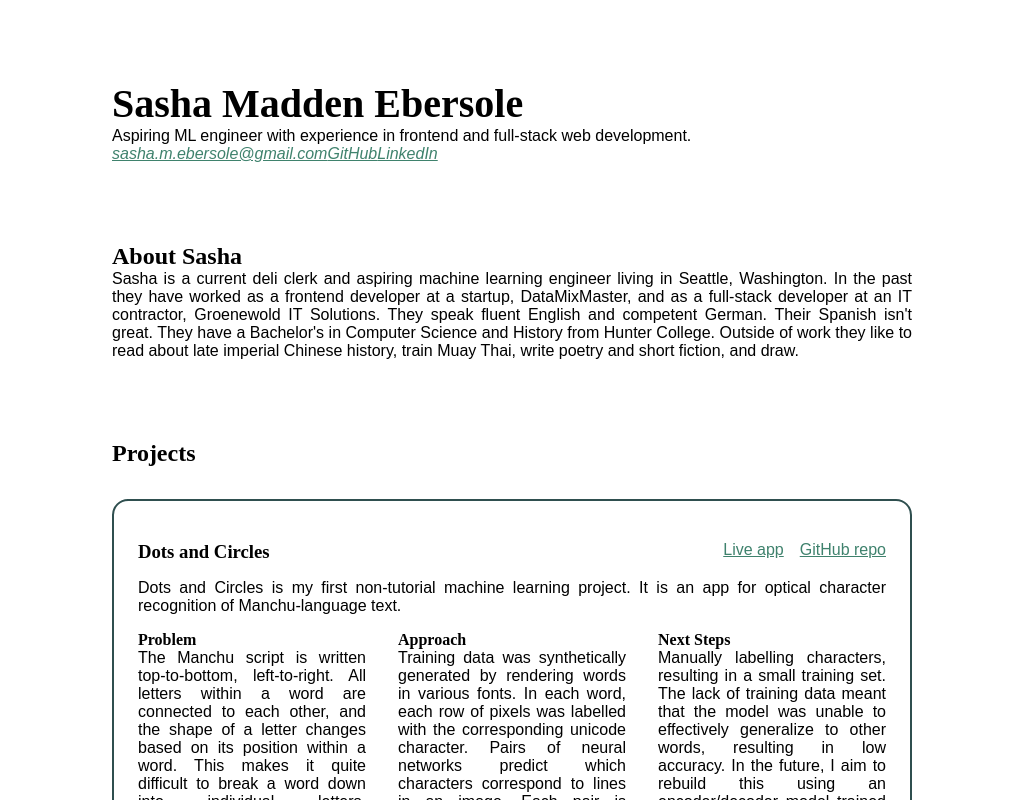
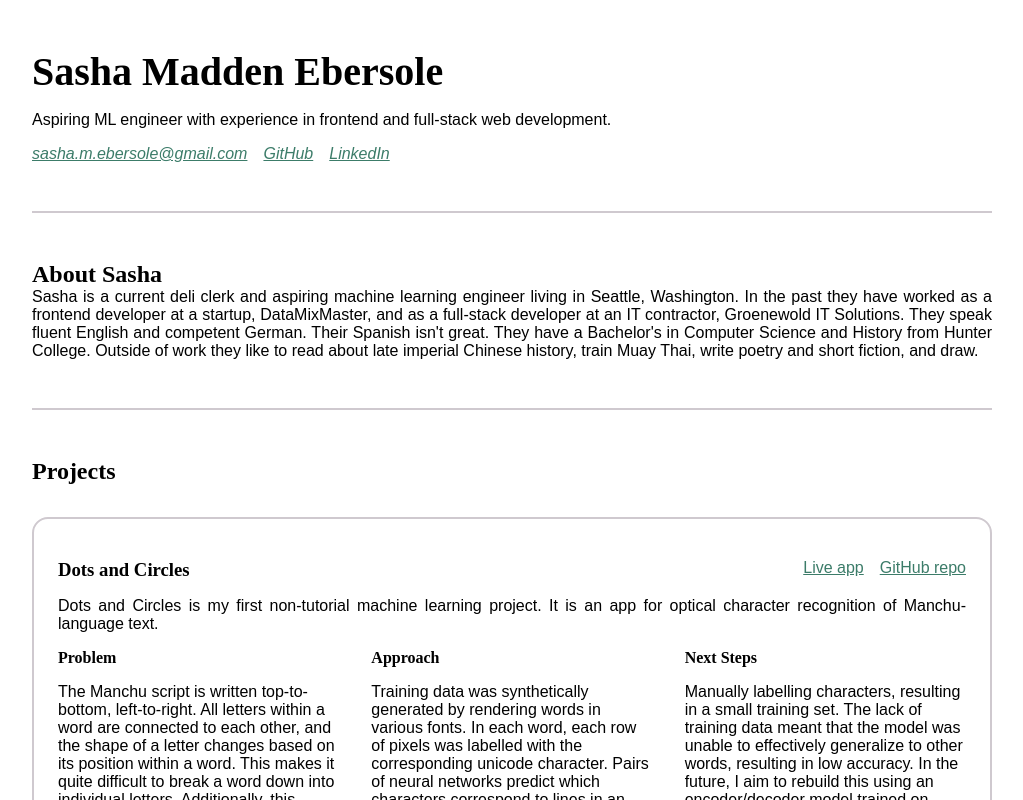
Before and after one commit to AVespaIsNotAMotorcycle/AVespaIsNotAMotorcycle.github.io, a Next.js app: page / in a window 1280 px wide. Shown: the top 800 px of the page, without its empty margins (128-1151 px from the left). Built offline with nearby package versions, Linux system fonts and the light colour scheme.

Commit message:
updated styling

```diff
--- a/app/globals.css
+++ b/app/globals.css
@@ -2,9 +2,11 @@
 html {
 	--black: black;
 	--white: white;
-	--grey: DarkSlateGrey;
-	--link: #3F826D;
+	--grey: #CFC9CF;
+	--link: #3C7C69;
 	--border: 2px solid var(--grey);
+
+	--section-gap: 3rem;
 
 	font-family: sans-serif;
 	color: var(--black);
@@ -21,7 +23,7 @@ html {
 }
 
 main {
-	max-width: min(100svw, 50rem);
+	max-width: min(90svw, 60rem);
 	margin-inline: auto;
 	text-align: justify;
 	text-justify: inter-word;
@@ -33,6 +35,7 @@ h1, h2, h3, h4, h5, h6 {
 
 h1 {
 	font-size: 2.5rem;
+	margin-bottom: 1rem;
 }
 
 a {
@@ -40,7 +43,18 @@ a {
 }
 
 main > section {
-	margin-top: 5rem;
+	margin-top: var(--section-gap);
+}
+
+main > section:not(:first-child) {
+	border-top: var(--border);
+	padding-top: var(--section-gap);
+}
+
+address {
+	margin-top: 1rem;
+	display: flex;
+	gap: 1rem;
 }
 
 .project-card {
@@ -63,4 +77,8 @@ main > section {
 	display: grid;
 	grid-template-columns: 1fr 1fr 1fr;
 	gap: 2rem;
+	text-align: left;
 }
+.project-card .details p {
+	margin-top: 1rem;
+}
```
